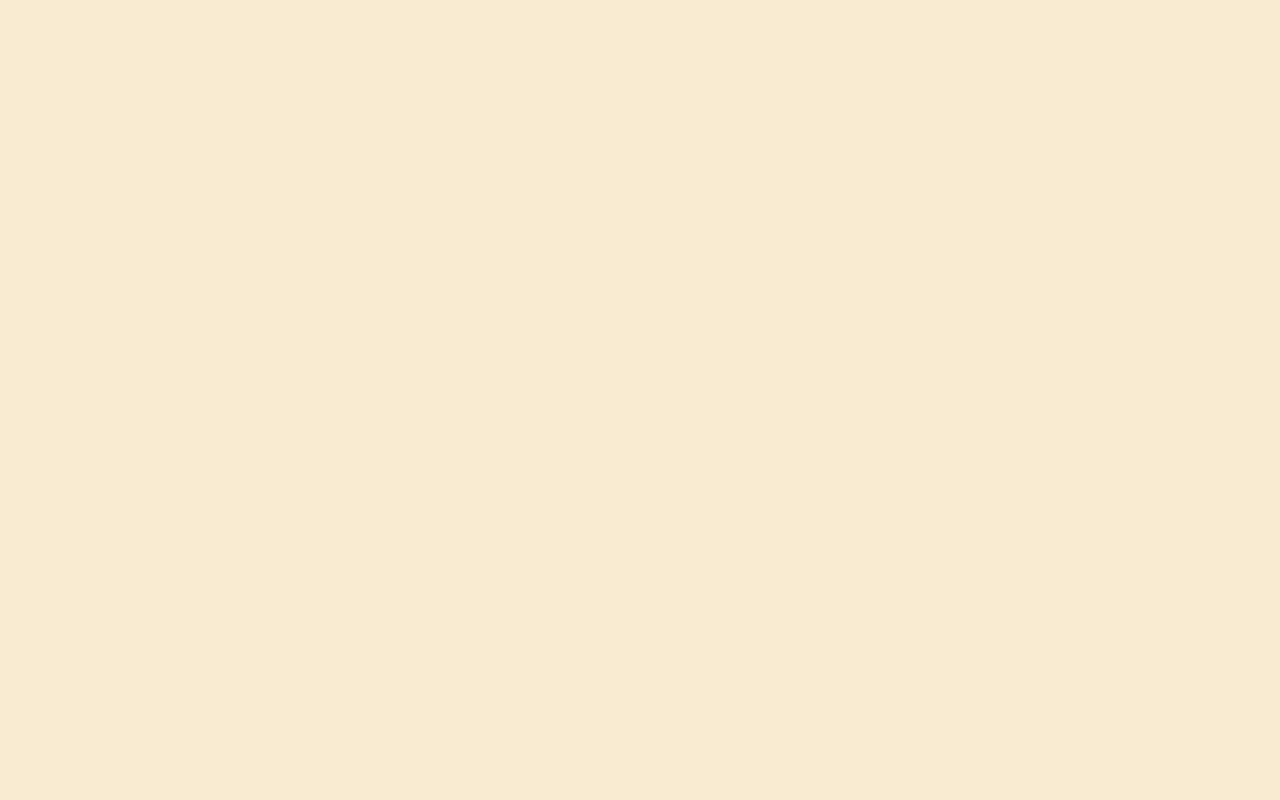
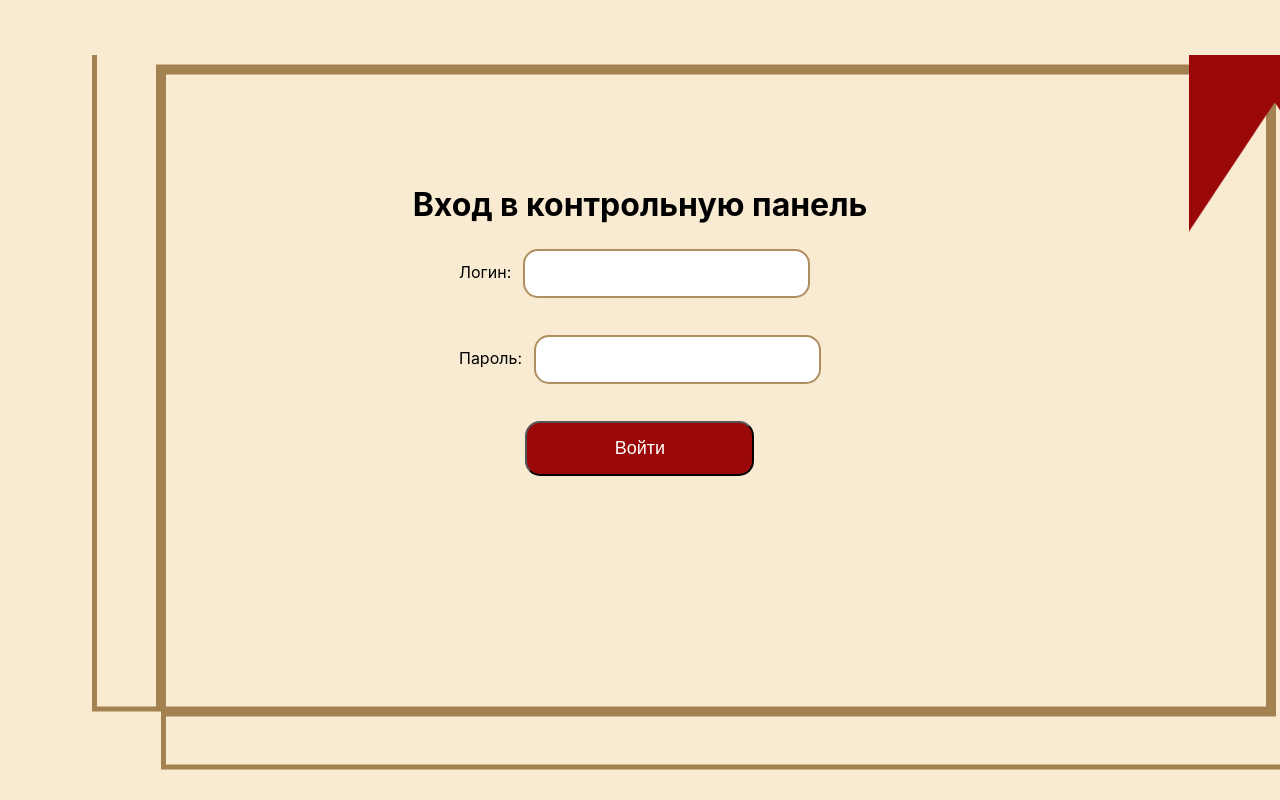
Before and after one commit to ruslan2570/e-lyceum, a React (Create React App) app: page /login in a window 1280 px wide. Before the commit this address had no page. Built offline with nearby package versions, Linux system fonts and the light colour scheme.

Commit message:
auth commit

```diff
--- a/src/App.js
+++ b/src/App.js
@@ -4,6 +4,7 @@ import Welcome from './Pages/Welcome';
 import TopicsList from './Pages/TopicsList';
 import Send from './Pages/Send';
 import Consolusion from './Pages/Conclusion';
+import Login from './Pages/Login';
 
 function App() {
 
@@ -13,6 +14,7 @@ function App() {
       <Route path='/topicsList' element={<TopicsList/>} ></Route>
       <Route path='/send' element={<Send />} ></Route>
       <Route path='/conclusion' element={<Consolusion />} ></Route>
+      <Route path='/login' element={<Login />} ></Route>
     </Routes>
   );
 }
--- /dev/null
+++ b/src/Pages/Login.jsx
@@ -0,0 +1,55 @@
+import { useEffect, useState, useRef } from 'react';
+import { useLocation, useNavigate } from 'react-router-dom';
+import ServerUrl from "../Const/ServerUrl";
+import AuthService from '../Services/AuthService';
+// import '../Styles/Send.css'
+
+const Login = () => {
+
+    const [login, setLogin] = useState('');
+    const [password, setPassword] = useState('');
+
+    const onChangeInput = (e) => {
+        if(e.target.id === "password"){
+            setPassword(e.target.value);
+        }
+        if(e.target.id === "login"){
+            setLogin(e.target.value);
+        }
+    }
+
+    const makeLogin = () => {
+        AuthService.login(login, password);
+    }
+
+    return (
+        <>
+            <div className="main">
+                <div className='info'>
+                <h1>Вход в контрольную панель</h1>
+
+                <div>
+                    <div>
+                        <label htmlFor='login'>Логин:</label>
+                        <input type='text' id='login' className='login_input' value={login} onChange={e => onChangeInput(e)}></input>
+                    </div>
+                    <div>
+                        <label htmlFor='password'>Пароль:</label>
+                        <input type='text' id='password' className='login_input' value={password} onChange={e => onChangeInput(e)}></input>
+                    </div>
+
+
+                    <button className='send' onClick={makeLogin}>Войти</button>
+                </div>
+
+
+                </div>
+            </div>
+
+            <div className="down"></div>
+        </>
+
+    )
+}
+
+export default Login;
--- /dev/null
+++ b/src/Services/AuthService.js
@@ -0,0 +1,49 @@
+import ServerUrl from '../Const/ServerUrl';
+
+class AuthService {
+
+  login(username, password) {
+
+    alert('логин');
+    var myHeaders = new Headers();
+    myHeaders.append("Content-Type", "application/json");
+
+    var raw = JSON.stringify({
+      "login": password,
+      "password": username
+    });
+
+    var requestOptions = {
+      method: 'POST',
+      headers: myHeaders,
+      body: raw,
+      redirect: 'follow'
+    };
+
+    fetch(ServerUrl + "auth.php", requestOptions)
+      .then(response => response.text())
+      .then(result => console.log(result))
+      .catch(error => console.log('error', error));
+
+      // localStorage.setItem('token', response.data.token);
+
+  }
+
+  // login(token) {
+
+  // }
+
+  logout() {
+    localStorage.removeItem('token');
+  }
+
+  getToken() {
+    return localStorage.getItem('token');
+  }
+
+  isAuthenticated() {
+    return !!this.getToken();
+  }
+}
+
+export default new AuthService();
--- a/src/Styles/Welcome.css
+++ b/src/Styles/Welcome.css
@@ -41,15 +41,15 @@
 
 }
 
-.login_radio{
+.login_radio {
     margin: 10px;
 }
 
-.login_radio > input{
+.login_radio>input {
     margin: 10px;
 }
 
-.login_block{
+.login_block {
     display: flex;
     justify-content: left;
 }
@@ -67,6 +67,7 @@
     padding-top: 12px;
     width: 966px;
 }
+
 /*
 .password {
     width: 979px;
@@ -91,8 +92,21 @@
     background-image: none
 }
 
-@media(max-height: 1000px){
-    .down{
+.login_input {
+    margin-top: 25px;
+    margin-left: 12px;
+    margin-bottom: 12px;
+    width: 253px;
+    height: 19px;
+    border-radius: 15px;
+    padding: 13px 15px;
+    background-color: white;
+    border: solid 2px #af8e60;
+}
+
+
+@media(max-height: 1000px) {
+    .down {
 
         display: none;
     }
```
